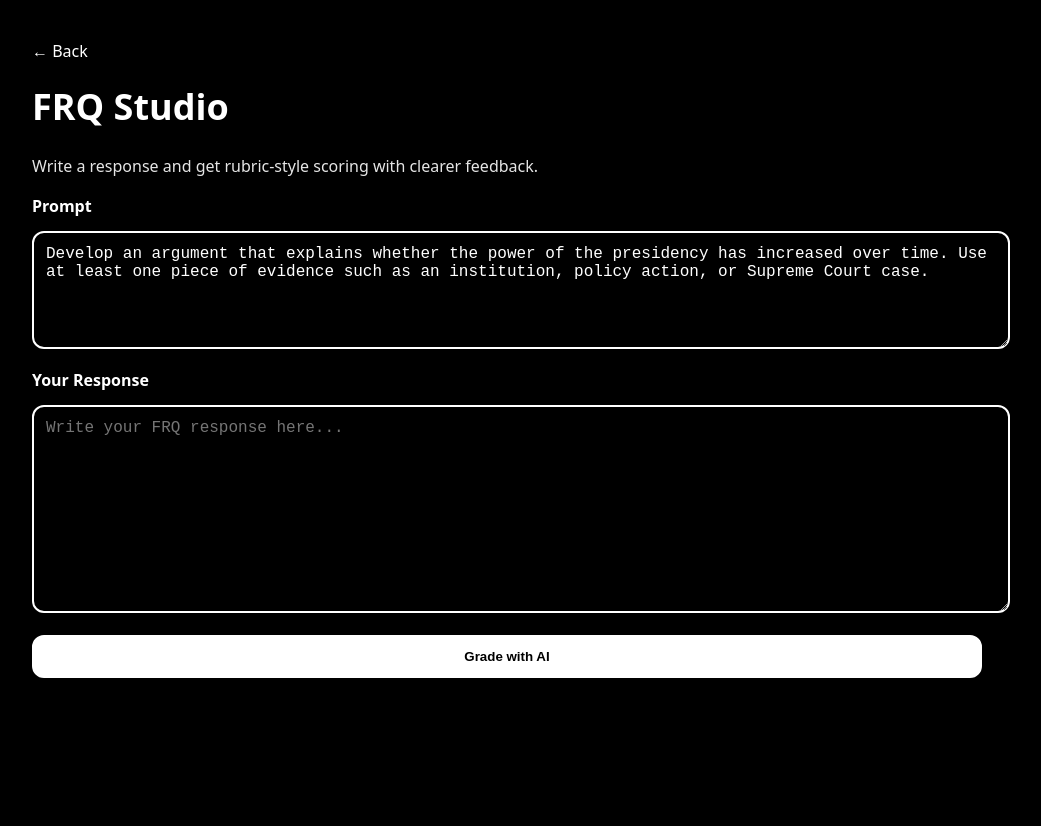
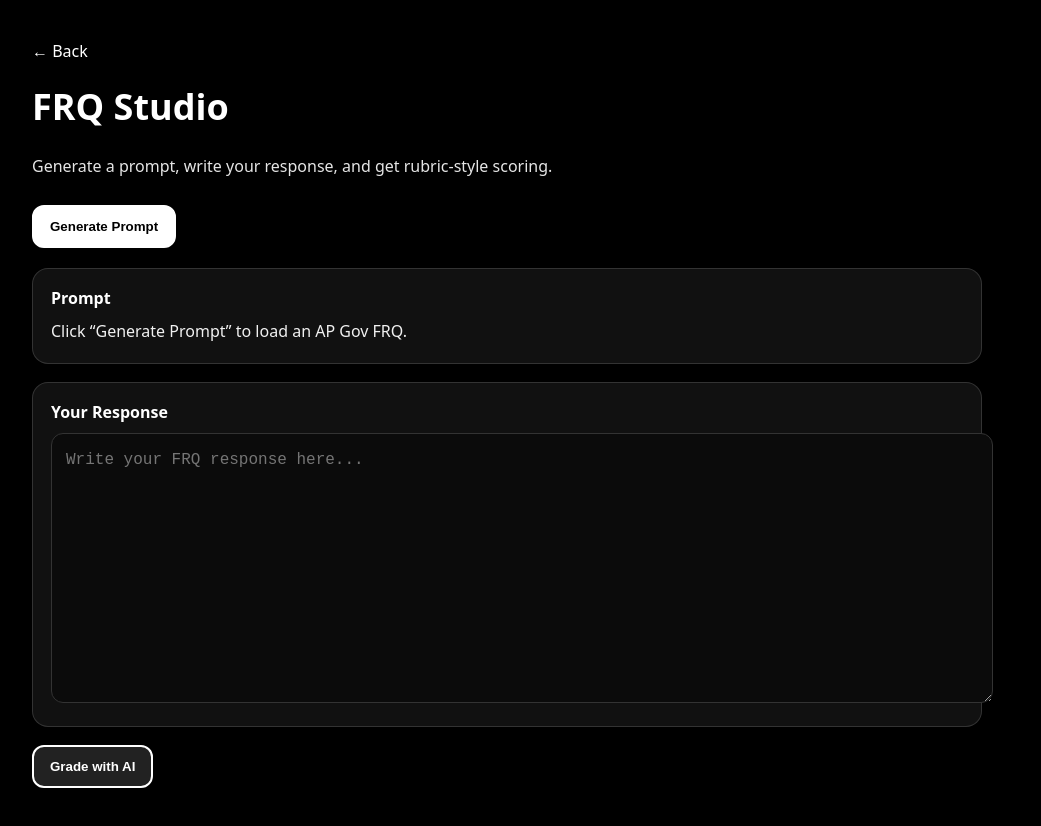
Before and after one commit to schiffmannlevi-rgb/ap-gov-tutor, a Next.js app: page /frq in a window 1280 px wide. Shown: the top 826 px of the page, without its empty margins (133-1174 px from the left). Built offline with nearby package versions, Linux system fonts and the light colour scheme.

Commit message:
restore generated frq flow for gov and micro

```diff
--- a/app/frq/page.tsx
+++ b/app/frq/page.tsx
@@ -17,16 +17,42 @@ type FrqResult = {
 };
 
 export default function FrqPage() {
-  const [prompt, setPrompt] = useState(
-    "Develop an argument that explains whether the power of the presidency has increased over time. Use at least one piece of evidence such as an institution, policy action, or Supreme Court case."
-  );
+  const [prompt, setPrompt] = useState("");
   const [studentResponse, setStudentResponse] = useState("");
-  const [loading, setLoading] = useState(false);
+  const [loadingPrompt, setLoadingPrompt] = useState(false);
+  const [loadingGrade, setLoadingGrade] = useState(false);
   const [result, setResult] = useState<FrqResult | null>(null);
   const [error, setError] = useState<string | null>(null);
 
+  async function generatePrompt() {
+    setLoadingPrompt(true);
+    setError(null);
+    setResult(null);
+    setStudentResponse("");
+
+    try {
+      const r = await fetch("/api/frq-generate", {
+        method: "POST",
+        headers: { "Content-Type": "application/json" },
+        body: JSON.stringify({ subject: "gov" }),
+      });
+
+      const data = await r.json();
+
+      if (!r.ok) {
+        throw new Error(data?.error || "Failed to generate FRQ");
+      }
+
+      setPrompt(data.prompt || "");
+    } catch (e: any) {
+      setError(String(e?.message ?? e));
+    } finally {
+      setLoadingPrompt(false);
+    }
+  }
+
   async function grade() {
-    setLoading(true);
+    setLoadingGrade(true);
     setError(null);
     setResult(null);
 
@@ -50,7 +76,7 @@ export default function FrqPage() {
     } catch (e: any) {
       setError(String(e?.message ?? e));
     } finally {
-      setLoading(false);
+      setLoadingGrade(false);
     }
   }
 
@@ -72,27 +98,51 @@ export default function FrqPage() {
 
       <h1 style={{ fontSize: 36, marginTop: 20 }}>FRQ Studio</h1>
       <p style={{ color: "#e5e5e5" }}>
-        Write a response and get rubric-style scoring with clearer feedback.
+        Generate a prompt, write your response, and get rubric-style scoring.
       </p>
 
-      <div style={{ display: "grid", gap: 14, marginTop: 18 }}>
-        <label style={{ fontWeight: 700 }}>Prompt</label>
-        <textarea
-          value={prompt}
-          onChange={(e) => setPrompt(e.target.value)}
-          rows={5}
+      <button
+        onClick={generatePrompt}
         style={{
-            width: "100%",
-            padding: 12,
+          marginTop: 12,
+          marginBottom: 20,
+          padding: "12px 16px",
           borderRadius: 12,
           border: "2px solid #ffffff",
-            background: "#000000",
-            color: "#ffffff",
-            fontSize: 16,
+          background: loadingPrompt ? "#222222" : "#ffffff",
+          color: loadingPrompt ? "#ffffff" : "#000000",
+          fontWeight: 800,
+          cursor: loadingPrompt ? "not-allowed" : "pointer",
         }}
-        />
+      >
+        {loadingPrompt ? "Generating..." : "Generate Prompt"}
+      </button>
 
-        <label style={{ fontWeight: 700, marginTop: 6 }}>Your Response</label>
+      <div
+        style={{
+          border: "1px solid rgba(255,255,255,0.14)",
+          borderRadius: 16,
+          padding: 18,
+          background: "#111",
+          marginBottom: 18,
+        }}
+      >
+        <div style={{ fontWeight: 900, marginBottom: 10 }}>Prompt</div>
+        <div style={{ lineHeight: 1.6, color: "#f1f1f1" }}>
+          {prompt || "Click “Generate Prompt” to load an AP Gov FRQ."}
+        </div>
+      </div>
+
+      <div
+        style={{
+          border: "1px solid rgba(255,255,255,0.14)",
+          borderRadius: 16,
+          padding: 18,
+          background: "#111",
+          marginBottom: 18,
+        }}
+      >
+        <div style={{ fontWeight: 900, marginBottom: 10 }}>Your Response</div>
         <textarea
           value={studentResponse}
           onChange={(e) => setStudentResponse(e.target.value)}
@@ -100,30 +150,41 @@ export default function FrqPage() {
           placeholder="Write your FRQ response here..."
           style={{
             width: "100%",
-            padding: 12,
+            padding: 14,
             borderRadius: 12,
-            border: "2px solid #ffffff",
-            background: "#000000",
-            color: "#ffffff",
+            border: "1px solid #333",
+            background: "#0b0b0b",
+            color: "#fff",
             fontSize: 16,
+            lineHeight: 1.5,
+            resize: "vertical",
           }}
         />
+      </div>
 
       <button
         onClick={grade}
-          disabled={loading || studentResponse.trim().length < 20}
+        disabled={loadingGrade || !prompt.trim() || studentResponse.trim().length < 20}
         style={{
-            marginTop: 8,
           padding: "12px 16px",
           borderRadius: 12,
           border: "2px solid #ffffff",
-            background: loading ? "#222222" : "#ffffff",
-            color: loading ? "#ffffff" : "#000000",
+          background:
+            loadingGrade || !prompt.trim() || studentResponse.trim().length < 20
+              ? "#222222"
+              : "#ffffff",
+          color:
+            loadingGrade || !prompt.trim() || studentResponse.trim().length < 20
+              ? "#ffffff"
+              : "#000000",
           fontWeight: 800,
-            cursor: loading ? "not-allowed" : "pointer",
+          cursor:
+            loadingGrade || !prompt.trim() || studentResponse.trim().length < 20
+              ? "not-allowed"
+              : "pointer",
         }}
       >
-          {loading ? "Grading..." : "Grade with AI"}
+        {loadingGrade ? "Grading..." : "Grade with AI"}
       </button>
 
       {error && (
@@ -187,7 +248,6 @@ export default function FrqPage() {
           <Section title="Missing or incorrect" items={result.missing_or_incorrect} />
         </div>
       )}
-      </div>
     </main>
   );
 }
```
Also changed, not shown: app/micro/frq/page.tsx (+8 -26 lines). Lines whose indentation alone changed are shown as unchanged.
